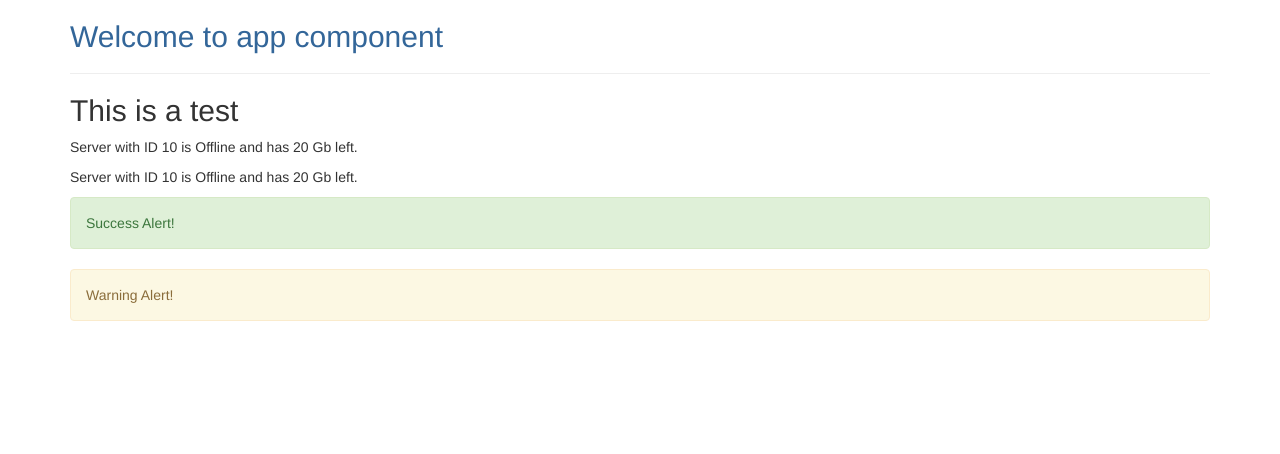
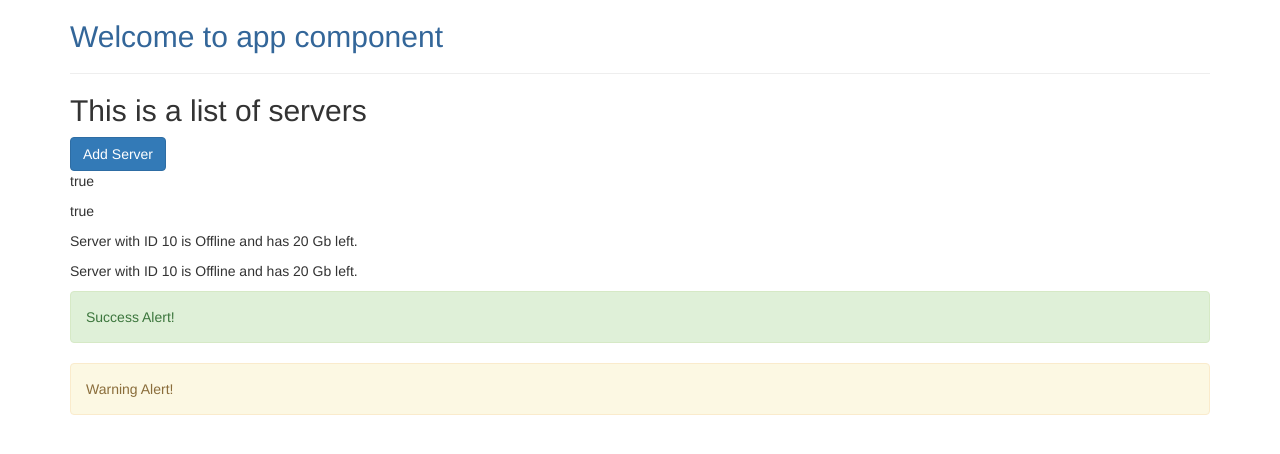
Before and after one commit to ryan-learning-git/angular-my-first-app, an Angular app: page / in a window 1280 px wide. Shown: the top 454 px of the page. Built offline with nearby package versions, Linux system fonts and the light colour scheme.

Commit message:
Completed lesson 25 - String interpolation vs property binding

```diff
--- a/src/app/server/server.component.ts
+++ b/src/app/server/server.component.ts
@@ -2,7 +2,8 @@ import {Component} from '@angular/core';
 
 @Component({
   selector: 'app-server',
-  templateUrl: './server.component.html'
+  templateUrl: './server.component.html',
+  styleUrls: ['./server.component.css']
 })
 export class ServerComponent {
   // this allows the class to be used outside of this file
--- a/src/app/servers/servers.component.html
+++ b/src/app/servers/servers.component.html
@@ -1,3 +1,12 @@
-<h2>This is a test</h2>
+<h2>This is a list of servers</h2>
+
+<button
+  class="btn btn-primary"
+  [disabled]="!allowNewServer"
+  >Add Server</button>
+
+<p>{{allowNewServer}}</p>
+<p [innerText]="allowNewServer">This is some text</p>
+
 <app-server></app-server>
 <app-server></app-server>
--- a/src/app/servers/servers.component.ts
+++ b/src/app/servers/servers.component.ts
@@ -8,7 +8,14 @@ import { Component, OnInit } from '@angular/core';
 })
 export class ServersComponent implements OnInit {
 
-  constructor() { }
+  allowNewServer = false;
+
+  constructor() {
+    // using () => to allow use of 'this' keyword with an es6 arrow function
+    setTimeout(() => {
+      this.allowNewServer = true;
+    }, 2000);
+  }
 
   ngOnInit() {
   }
```
Also changed, not shown: src/app/server/server.component.css (added).
